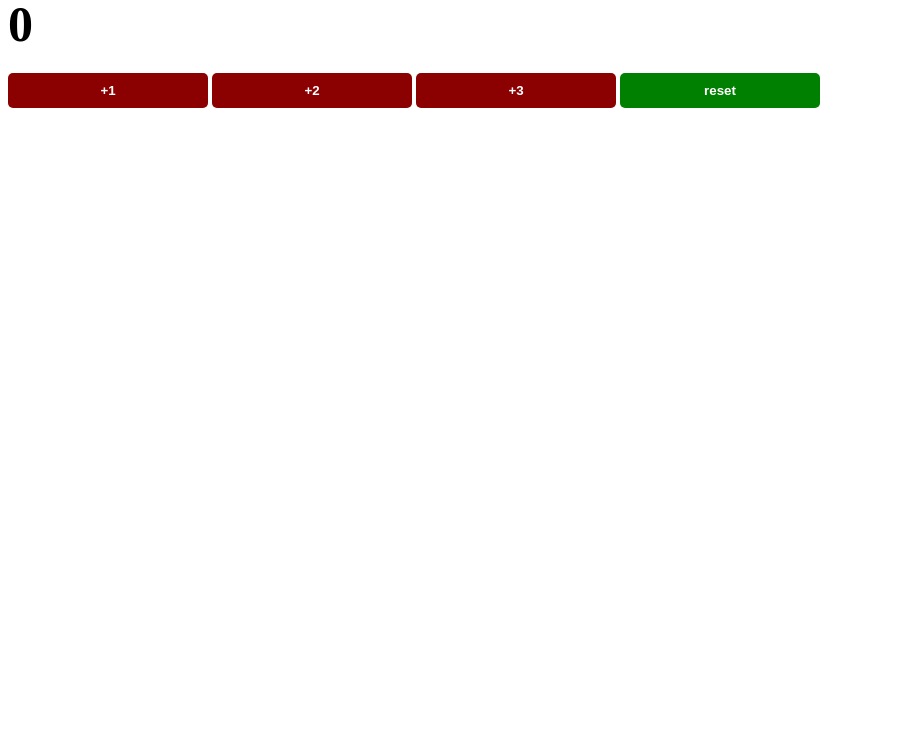
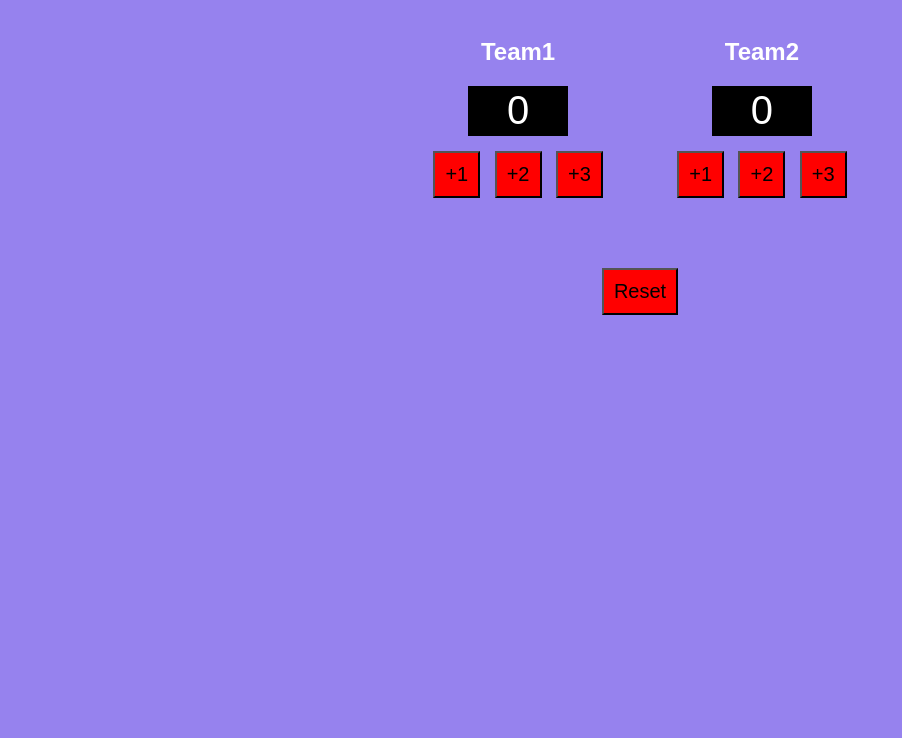
Before and after one commit to Navanith21/Javascript-example, a plain HTML site: page index.html in a window 1280 px wide. Shown: the part 62-800 px from the top of the page, without its empty margins (0-902 px from the left). Drawn offline with Linux system fonts and the light colour scheme.

Commit message:
scoreboard completed

```diff
--- a/index.css
+++ b/index.css
@@ -1,29 +1,37 @@
-
-h1 {
-    margin-top: 10px;
-    margin-bottom: 10px;
+body {
+  background-color: rgb(150, 130, 238);
+  text-align: center;
+  font-family: Arial, sans-serif;
+  color: white;
+  margin-top: 50px;
 }
 
-h2 {
-    font-size: 50px;
-    margin-top: 0;
-    margin-bottom: 20px;
+.team {
+  display: inline-block;
+  margin: 30px;
+}
+
+.score-box {
+  background-color: black;
+  color: white;
+  font-size: 40px;
+  width: 100px;
+  height: 50px;
+  margin: 10px auto;
+  display: flex;
+  align-items: center;
+  justify-content: center;
 }
 
 button {
-    border: none;
-    padding-top: 10px;
-    padding-bottom: 10px;
-    color: white;
-    font-weight: bold;
-    width: 200px;
-    margin-bottom: 5px;
-    border-radius: 5px;
+  background-color: red;
+  color: black;
+  margin: 5px;
+  padding: 10px;
+  font-size: 20px;
+  cursor: pointer;
 }
 
-#increment-btn {
-    background: darkred;
+.reset-area {
+  margin-top: 30px;
 }
-#reset-btn {
-    background: green;
-}
--- a/index.html
+++ b/index.html
@@ -1,16 +1,31 @@
+<!DOCTYPE html>
 <html>
 <head>
-        <title>scoreboard</title>
   <meta charset="utf-8">
+  <title>Scoreboard</title>
   <link rel="stylesheet" href="index.css">
 </head>
 <body>
-        <h1>Team1</h1>
-        <h2 id="Team1-el">0</h2>
-         <button id="increment-btn" onclick="increment1()">+1</button>
-         <button id="increment-btn" onclick="increment2()">+2</button>
-         <button id="increment-btn" onclick="increment3()">+3</button>
-         <button id="reset-btn" onclick="reset()">reset</button>
+
+  <div class="team">
+    <h2>Team1</h2>
+    <div id="homeScore" class="score-box">0</div>
+    <button onclick="add('home', 1)">+1</button>
+    <button onclick="add('home', 2)">+2</button>
+    <button onclick="add('home', 3)">+3</button>
+  </div>
+
+  <div class="team">
+    <h2>Team2</h2>
+    <div id="guestScore" class="score-box">0</div>
+    <button onclick="add('guest', 1)">+1</button>
+    <button onclick="add('guest', 2)">+2</button>
+    <button onclick="add('guest', 3)">+3</button>
+  </div>
+
+  <div class="reset-area">
+    <button onclick="reset()">Reset</button>
+  </div>
 
   <script src="index.js"></script>
 </body>
--- a/index.js
+++ b/index.js
@@ -1,17 +1,19 @@
-function increment1(){
-    team1Score += 1
-    console.log(increment1)
-}
-function increment2(){
-    team1Score += 2
-    console.log(increment2)
-}
-function increment3(){
-    team1Score += 3
-    console.log(increment3)
+let home = 0;
+let guest = 0;
+
+function add(team, points) {
+  if (team === 'home') {
+    home += points;
+    document.getElementById('homeScore').innerText = home;
+  } else {
+    guest += points;
+    document.getElementById('guestScore').innerText = guest;
+  }
 }
 
-function reset(){
-    team1Score =0
-    console.log(team1Score)
+function reset() {
+  home = 0;
+  guest = 0;
+  document.getElementById('homeScore').innerText = home;
+  document.getElementById('guestScore').innerText = guest;
 }
```
Lines whose indentation alone changed are shown as unchanged.
